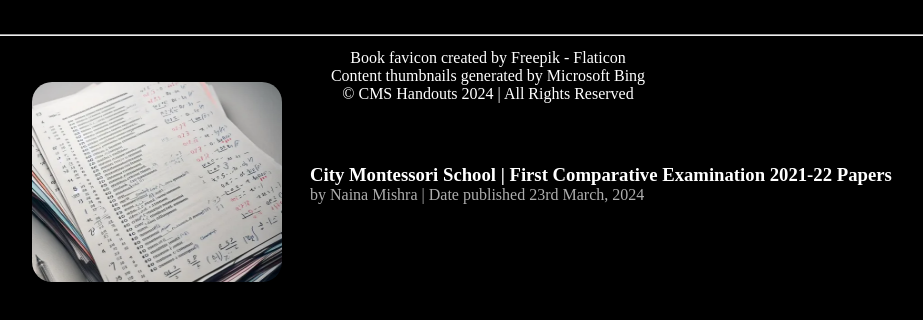
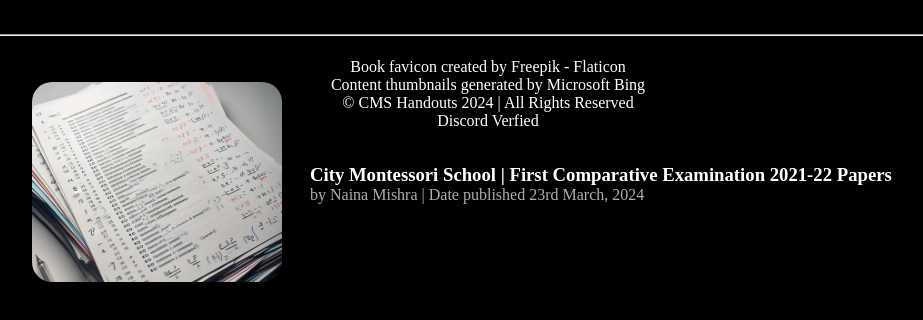
Before and after one commit to cmshandouts/cmshandouts.github.io, a plain HTML site: page index.html in a window 1280 px wide. Shown: the part 2057-2377 px from the top of the page, without its empty margins (152-1075 px from the left). Drawn offline with Linux system fonts and the light colour scheme; a web font is replaced by a local one.

Commit message:
dispersion

```diff
--- a/css/style.css
+++ b/css/style.css
@@ -116,6 +116,7 @@ color: white;
     border-radius: 200px;
 }
 
+
 /*FOR ARTICLE PAGE AS A WHOLE AND ARTICLES PRESENT*/
 .home-articles {
     /*HEIGHT YAHA SE CHANGE HOgi ok :)*/
--- a/index.html
+++ b/index.html
@@ -110,6 +110,7 @@ CMS Handouts
        <h3><a href="fc2021-22.html">City Montessori School | First Comparative
         Examination 2021-22 Papers</a></h3>
     <span>by Naina Mishra | Date published 23rd March, 2024</span>
+
     </div>
         </div>
 
@@ -118,13 +119,17 @@ CMS Handouts
 
 
     <hr>
+    <br>
     <div class="footer max-width-2 m-auto">
 
 <a href="https://www.flaticon.com/free-icons/book" title="book icons">Book favicon created by Freepik - Flaticon</a>
 <p>Content thumbnails generated by <a href="https://www.bing.com/">Microsoft Bing</a></p>
 <p> &copy CMS Handouts 2024 | All Rights Reserved</p>
+<p><a href="/.well-known/discord">Discord Verfied</a></p>
 
     </div>
     <script src="js/autocomplete.js"></script>
+
+
 </body>
 </html>
```
